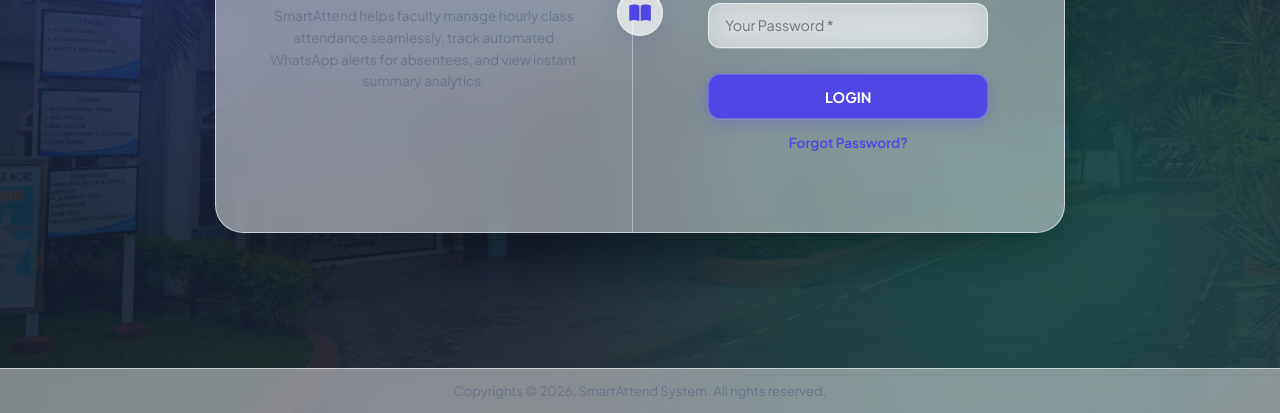
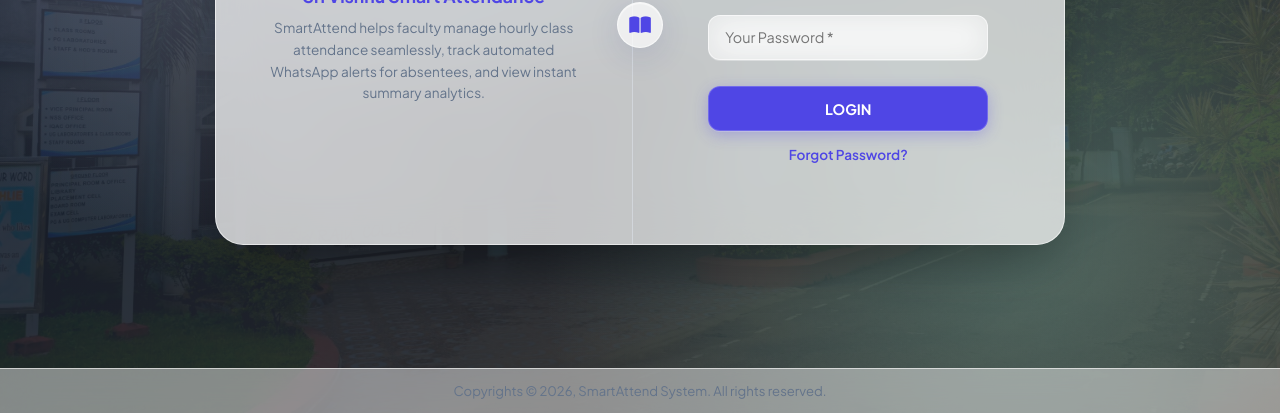
Before and after one commit to NavyagopalVanapalli/smart-attendance-system, a website: page public/login.html in a window 1280 px wide. Shown: the part 387-800 px from the top of the page. Drawn offline with Linux system fonts and the light colour scheme.

Commit message:
CSS edited

```diff
--- a/public/login.html
+++ b/public/login.html
@@ -32,11 +32,12 @@
   </header>
 
 
-  <a href="/admin.html" style="color: white; font-weight: bold; margin-left: 15px;">
+
+  <!-- LOGIN SECTION -->
+  <section id="loginSection" class="lms-login-wrapper">
+    <a href="/admin.html" style="color: white; font-weight: bold; margin-left: 15px;">
   🛡️ Admin Panel
 </a>
-  <!-- LOGIN SECTION -->
-  <section id="loginSection" class="lms-login-wrapper">
     <div class="lms-login-card">
 
       <!-- LEFT PANEL: BRANDING & LOGO -->
--- a/public/style.css
+++ b/public/style.css
@@ -361,10 +361,7 @@ input:checked + .slider:before { transform: translateX(20px); background-color:
   position: fixed;
   top: 0; left: 0;
   width: 100vw; height: 100vh;
-  background: radial-gradient(circle at 20% 20%, rgba(99, 102, 241, 0.35), transparent 40%),
-              radial-gradient(circle at 80% 80%, rgba(16, 185, 129, 0.25), transparent 40%),
-              linear-gradient(135deg, rgba(15, 23, 42, 0.85), rgba(30, 41, 59, 0.9)),
-              url('bvraju.jpg') center/cover no-repeat;
+  background: radial-gradient(circle at 20% 20%, rgb(225 226 255 / 35%), transparent 40%), radial-gradient(circle at 80% 80%, rgb(168 255 226 / 25%), transparent 40%), linear-gradient(135deg, rgba(15, 23, 42, 0.85), rgb(50 50 50 / 90%)), url(bvraju.jpg) center / cover no-repeat;
   display: flex;
   flex-direction: column;
   justify-content: center;
@@ -380,7 +377,7 @@ input:checked + .slider:before { transform: translateX(20px); background-color:
   width: 850px;
   max-width: 92%;
   min-height: 440px;
-  background: var(--card-bg);
+  background: rgb(255 255 255 / 72%);
   backdrop-filter: blur(24px);
   -webkit-backdrop-filter: blur(24px);
   border-radius: 28px;
```
